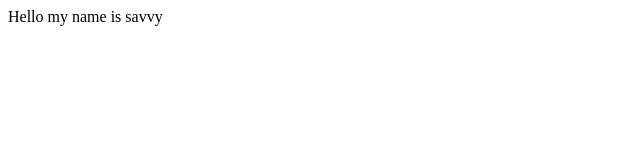
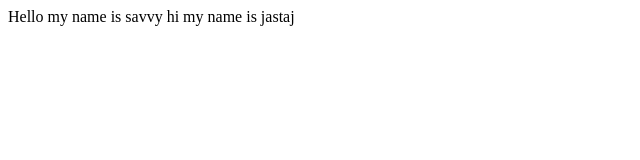
Before and after one commit to jastaj/JSExamples, a plain HTML site: page JScriptExamples/index.html in a window 1280 px wide. Shown: the whole page, without its empty margins (0-640 px from the left). Drawn offline with Linux system fonts and the light colour scheme.

Commit message:
replied to savvy

```diff
--- a/JScriptExamples/index.html
+++ b/JScriptExamples/index.html
@@ -9,6 +9,7 @@
 
 <body>
     Hello my name is savvy
+    hi my name is jastaj
 </body>
 
 </html>
```
